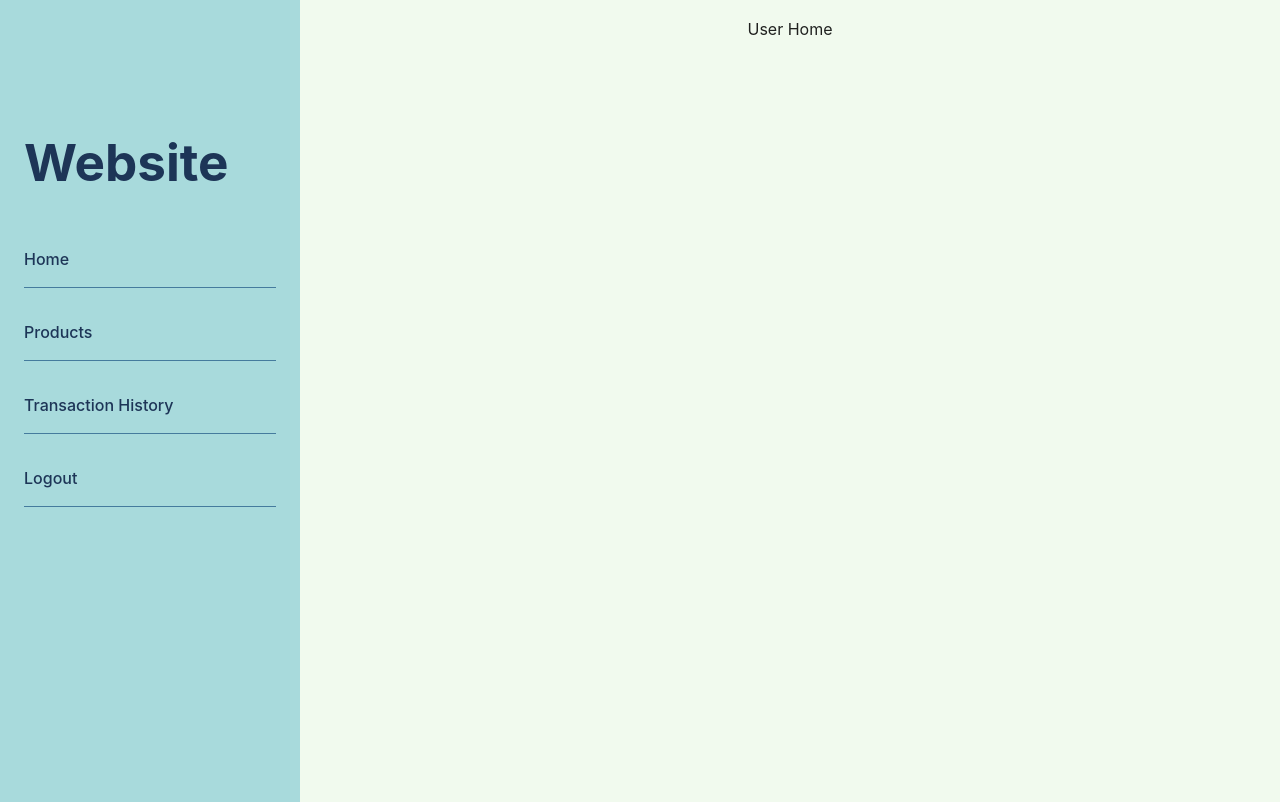
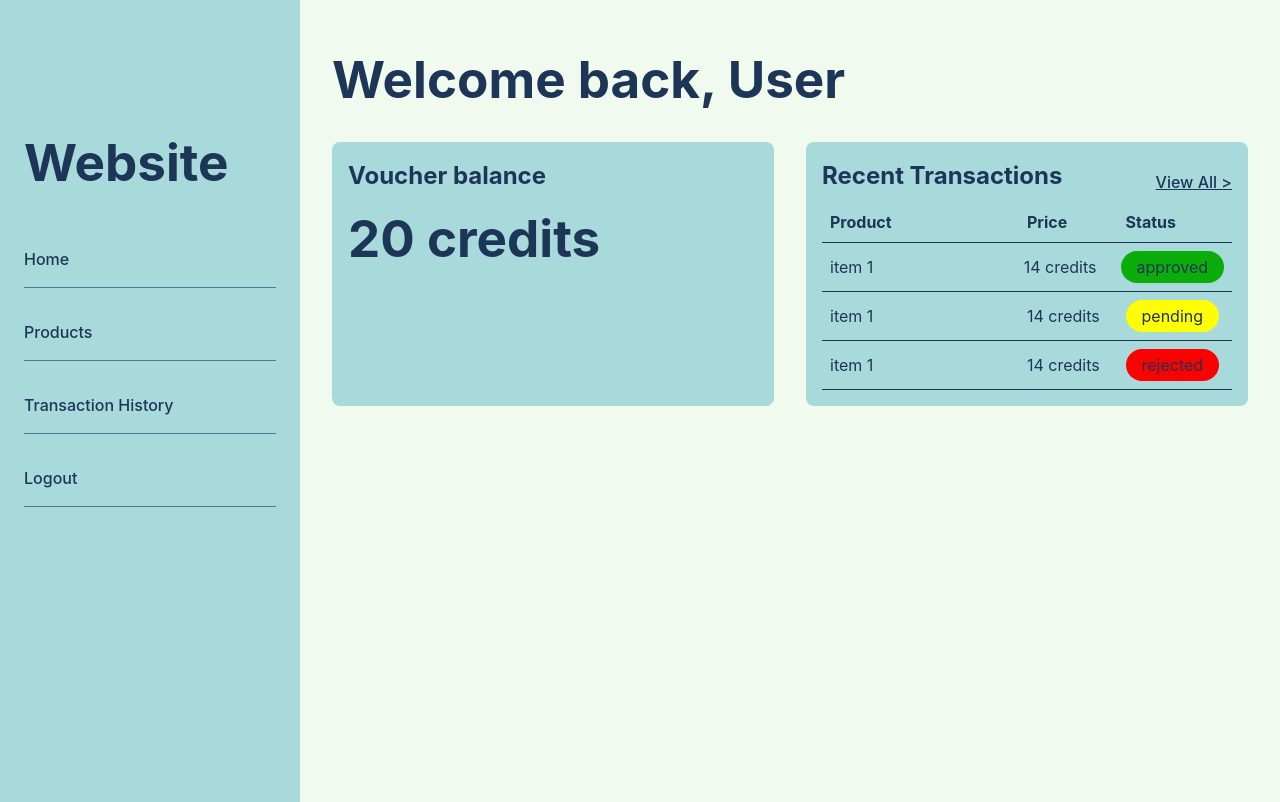
Before and after one commit to Shujin05/QuicKart, a React (Vite) app in the folder client/: page / in a window 1280 px wide. Built offline with nearby package versions, Linux system fonts and the light colour scheme.

Commit message:
user home

```diff
--- a/client/src/App.jsx
+++ b/client/src/App.jsx
@@ -21,6 +21,7 @@ import Inventory from "./pages/Inventory"
 import './App.css'
 import "./styles/Login.scss"
 import "./styles/Navbar.scss"
+import "./styles/UserHome.scss"
 
 
 function App() {
--- a/client/src/context/AuthContext.jsx
+++ b/client/src/context/AuthContext.jsx
@@ -1,6 +1,7 @@
 import {createContext, useEffect, useState} from "react";
 import axios from "axios";
 
+// to be updated, have no idea how jwt works
 export const AuthContext = createContext()
 
 export const AuthContextProvider = ({children}) => {
@@ -8,7 +9,7 @@ export const AuthContextProvider = ({children}) => {
 
     const login = async(inputs) => {
         const res = await axios.post("/api/user/login", inputs);
-        setCurrentUser(res.data)
+        localStorage.setItem("token", res.data.token);
     }
 
     const logout = async(inputs) => {
@@ -22,7 +23,7 @@ export const AuthContextProvider = ({children}) => {
     }
 
     useEffect(() => {
-        localStorage.setItem("user", JSON.stringify(currentUser))
+        //localStorage.setItem("token", JSON.stringify(currentUser))
     }, [currentUser])
 
     return <AuthContext.Provider value={{currentUser, login, logout}}>
--- a/client/src/pages/Login.jsx
+++ b/client/src/pages/Login.jsx
@@ -1,4 +1,5 @@
 import {useState, useContext} from "react"
+import {useNavigate} from "react-router-dom"
 import axios from "axios"
 
 const Login = () => {
@@ -8,6 +9,8 @@ const Login = () => {
         password: ""
     })
 
+    const navigate = useNavigate();
+
     function handleChange(e) {
         setInputs((prev) => ({...prev, [e.target.name]: e.target.value}))
     }
@@ -15,7 +18,9 @@ const Login = () => {
     const handleSubmit = async(e) => {
         e.preventDefault();
         try {
-
+            await axios.post("api/auth/login", inputs, function(response) {
+                navigate("/")
+            })
         } catch (err) {
             console.log(err)
             setError(err);
--- a/client/src/pages/Register.jsx
+++ b/client/src/pages/Register.jsx
@@ -41,7 +41,7 @@ const Register = () => {
                 </div>
                 <div className="footer">
                     <p className="error">{error} </p>
-                    <button onClick={handleSubmit}>Login</button>
+                    <button onClick={handleSubmit}>Register</button>
                     <p>Already have an account? <a href="/login"><u>Log in</u></a> here</p>
                 </div>
 
--- a/client/src/pages/UserHome.jsx
+++ b/client/src/pages/UserHome.jsx
@@ -1,10 +1,60 @@
 import {useState} from "react"
+
+const OrderStatus = (props) => {
+    return (
+        <div className={`order-status order-status-${props.status}`}>
+            <p>{props.status}</p>
+        </div>
+    )
+}
 
 const UserHome = () => {
     return (
-        <div className="d-flex justify-content-center align-items-center">
-            <p>User Home</p>
+        <div className="user-home-container">
+            <h1>Welcome back, User</h1>
+            <div id="row1">
+                <div className="card">
+                <h3>Voucher balance</h3>
+                <h1>20 credits</h1>
+                </div>
+                <div className="card">
+                    <div className="user-transaction-header">
+                        <h3>Recent Transactions</h3>
+                        <a href="/transactions">{"View All >"}</a>
+                    </div>
+                    <div className="transaction-list">
+                        <div className="transaction-item">
+                            <b>Product</b>
+                            <b>Price</b>
+                            <b>Status</b>
+                        </div>
+                        <div className="transaction-item">
+                            <p>item 1</p>
+                            <p>14 credits</p>
+                            <div style={{display: "flex"}}>
+                                <OrderStatus status="approved"/>
+                            </div>
+                        </div>
+                        <div className="transaction-item">
+                            <p>item 1</p>
+                            <p>14 credits</p>
+                            <div style={{display: "flex"}}>
+                                <OrderStatus status="pending"/>
+                            </div>
+                        </div>
+                        <div className="transaction-item">
+                            <p>item 1</p>
+                            <p>14 credits</p>
+                            <div style={{display: "flex"}}>
+                                <OrderStatus status="rejected"/>
+                            </div>
+                        </div>
+                    </div>
+                </div>
+
+            </div>
         </div>
+
 
     )
 }
--- /dev/null
+++ b/client/src/styles/UserHome.scss
@@ -0,0 +1,94 @@
+@use "constants";
+
+#row1 {
+    display: grid;
+    grid-template-columns: 1fr 1fr;
+    width: 100%;
+    gap: 8px 32px;
+}
+
+@media screen and (max-width: 1024px) {
+    #row1 {
+        grid-template-columns: 1fr;
+    }
+  }
+
+.user-home-container {
+    padding: 16px;
+    text-align: left;
+    color: constants.$dark-color;
+}
+
+.card {
+    border-radius: 8px;
+    background-color: constants.$primary-color;
+    padding: 16px 16px;
+    margin-bottom: 16px;
+
+    h3 {
+        margin: 0px;
+        margin-bottom: 16px;
+        padding: 0;
+        font-size: 1.5rem;
+    }
+
+    h1 {
+        margin: 0;
+    }
+}
+
+.user-transaction-header {
+    display: flex;
+    flex-direction: row;
+    justify-content: space-between;
+    align-items: end;
+    margin-bottom: 8px;
+
+    h3 {
+        margin: 0;
+    }
+
+    a {
+        text-decoration: underline;
+    }
+}
+
+.transaction-list {
+    grid-template-rows: repeat(auto-fill, 1fr);
+
+    .transaction-item {
+        border-bottom: 1px solid constants.$dark-color;
+        padding: 8px;
+        display: grid;
+        grid-template-columns: 2fr 1fr 1fr;
+
+        * {
+            display: flex;
+            align-items: center;
+        }
+
+        p {
+            margin: 0;
+        }
+    }
+}
+
+.order-status {
+    border-radius: 16px;
+    padding: 4px 16px;
+    display: flex;
+    justify-content: center;
+    align-items: center;
+}
+
+.order-status-approved {
+    background-color: rgb(10, 173, 10);
+}
+
+.order-status-pending {
+    background-color: yellow;
+}
+
+.order-status-rejected {
+    background-color: red;
+}
```
